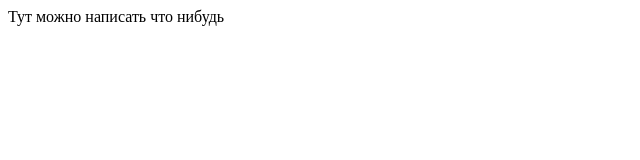
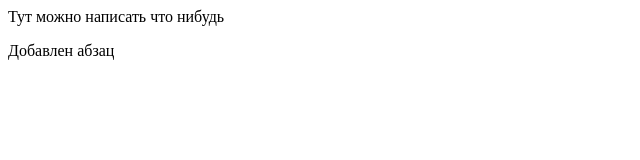
Before and after one commit to kristinaaa/first.projekt, a plain HTML site: page index.html in a window 1280 px wide. Shown: the whole page, without its empty margins (0-640 px from the left). Drawn offline with Linux system fonts and the light colour scheme.

Commit message:
Добывлен новый абзац

```diff
--- a/index.html
+++ b/index.html
@@ -6,5 +6,6 @@
     </head>
     <body>
         <div>Тут можно написать что нибудь</div>
+        <p>Добавлен абзац</p>
     </body>
 </html>
```
